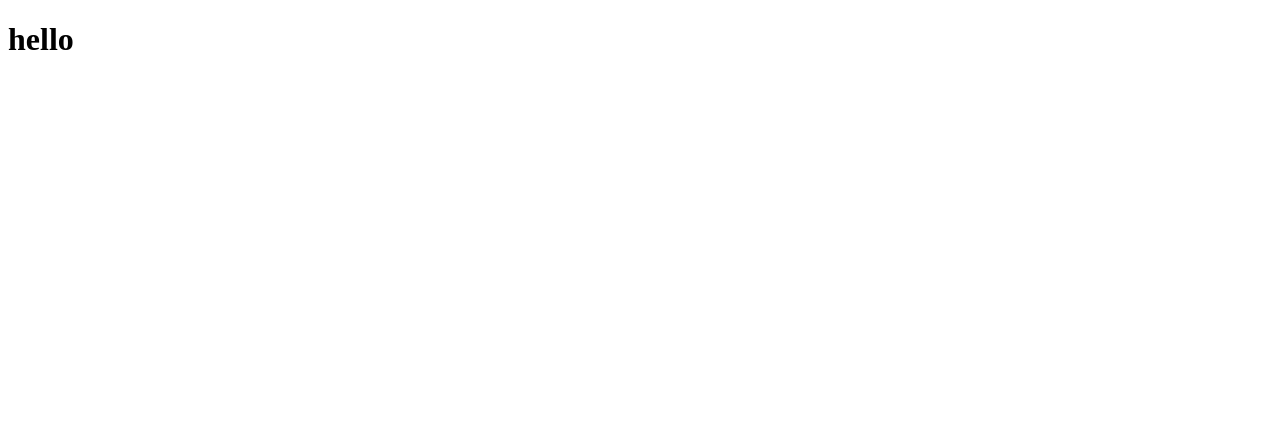
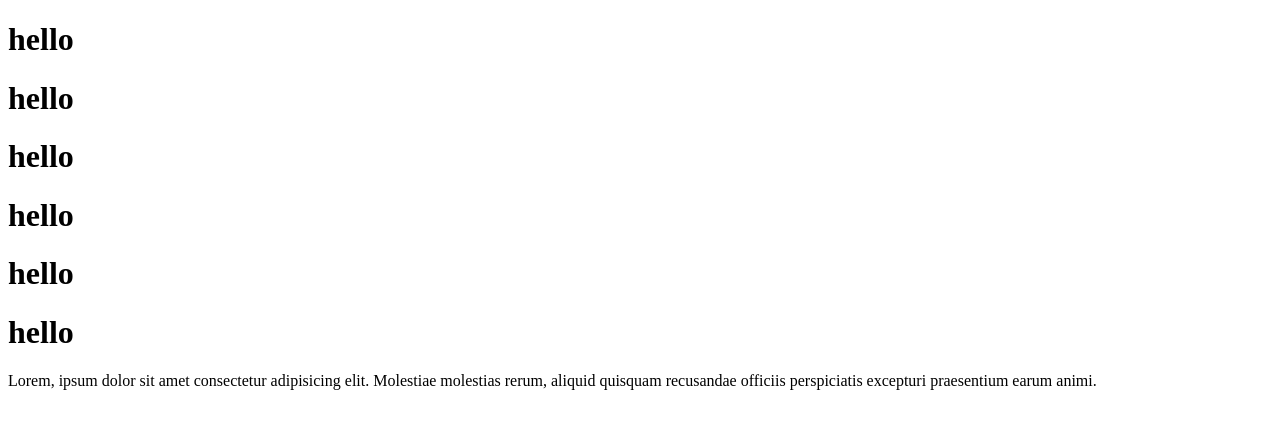
Before and after one commit to motabbirhossain/test_p, a plain HTML site: page index.html in a window 1280 px wide. Drawn offline with Linux system fonts and the light colour scheme.

Commit message:
first commit

```diff
--- a/index.html
+++ b/index.html
@@ -9,6 +9,13 @@
 
 <body>
   <h1>hello</h1>
+  <h1>hello</h1>
+  <h1>hello</h1>
+  <h1>hello</h1>
+  <h1>hello</h1>
+  <h1>hello</h1>
+  <p>Lorem, ipsum dolor sit amet consectetur adipisicing elit. Molestiae molestias rerum, aliquid quisquam recusandae
+    officiis perspiciatis excepturi praesentium earum animi.</p>
 </body>
 
 </html>
```
